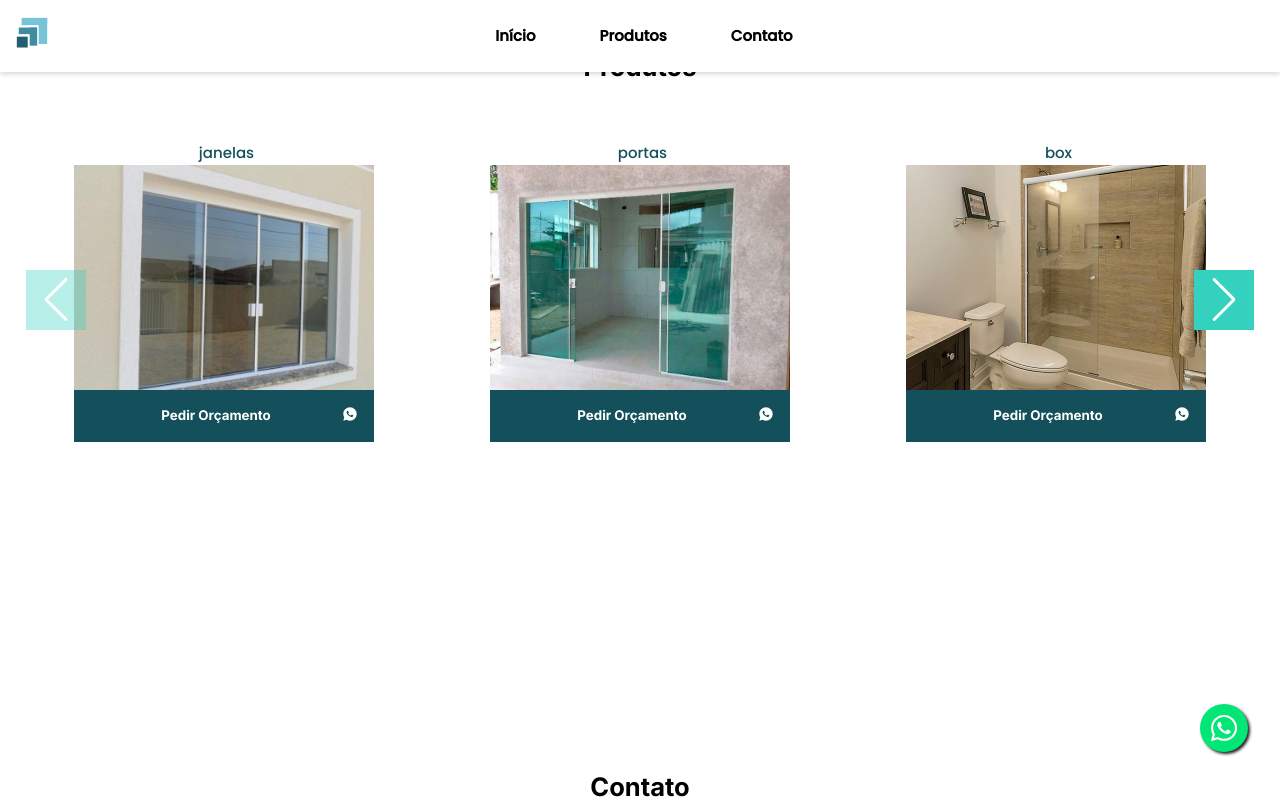
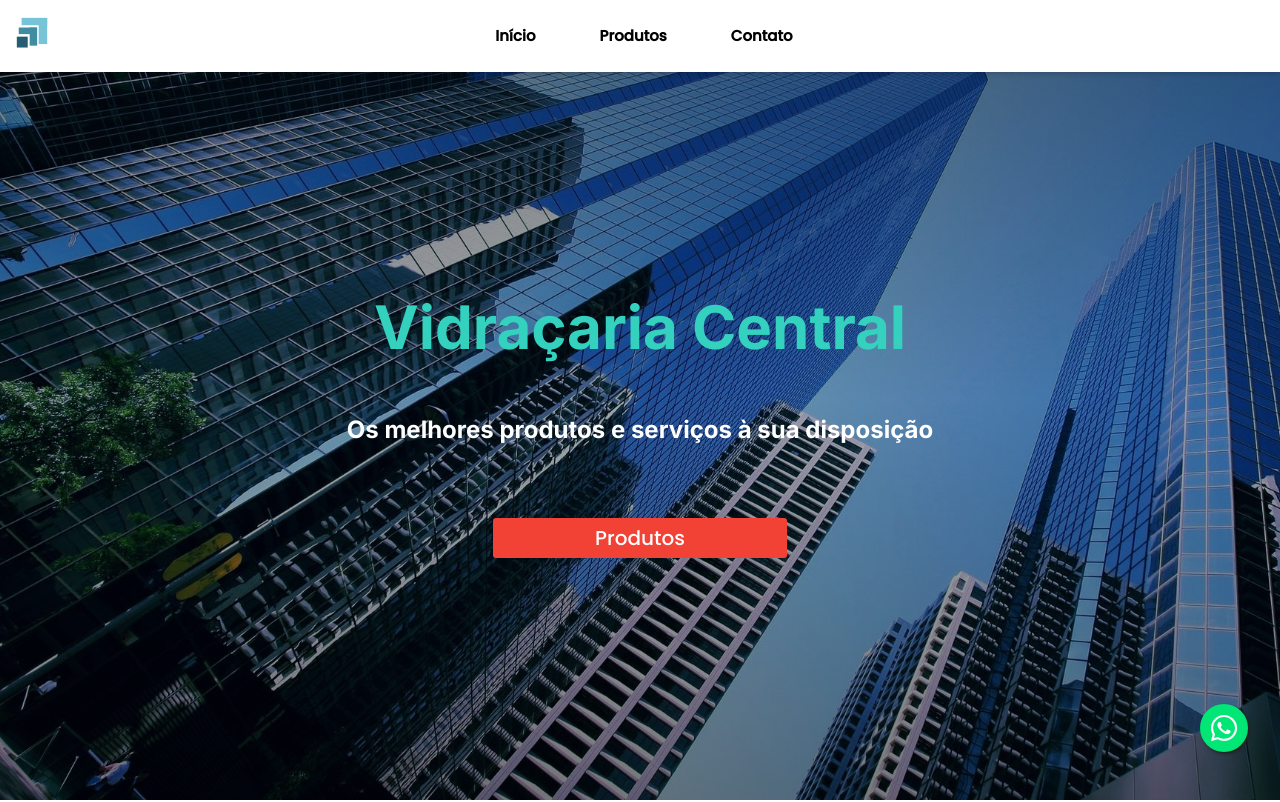
Before and after one commit to ramon159/vidracaria_next, a Next.js app: page / in a window 1280 px wide. Shown: the top 802 px of the page. Built offline with nearby package versions, Linux system fonts and the light colour scheme.

Commit message:
Revert "test performance hero"
This reverts commit 92d6594b8b082d73d6ca8f336f17b5ac025382c0.

```diff
--- a/src/pages/index.tsx
+++ b/src/pages/index.tsx
@@ -1,5 +1,5 @@
 import Header from 'components/Header'
-// import HeroSection from 'components/HeroSection'
+import HeroSection from 'components/HeroSection'
 import ProductsSection from 'components/ProductsSection'
 import ContactSection from 'components/ContactSection'
 import WhatsappFloat from 'components/WhatsappFloat'
@@ -9,7 +9,7 @@ export default function Home() {
   return (
     <>
       <Header />
-      {/* <HeroSection /> */}
+      <HeroSection />
       <ProductsSection />
       <ContactSection />
       <WhatsappFloat />
```
